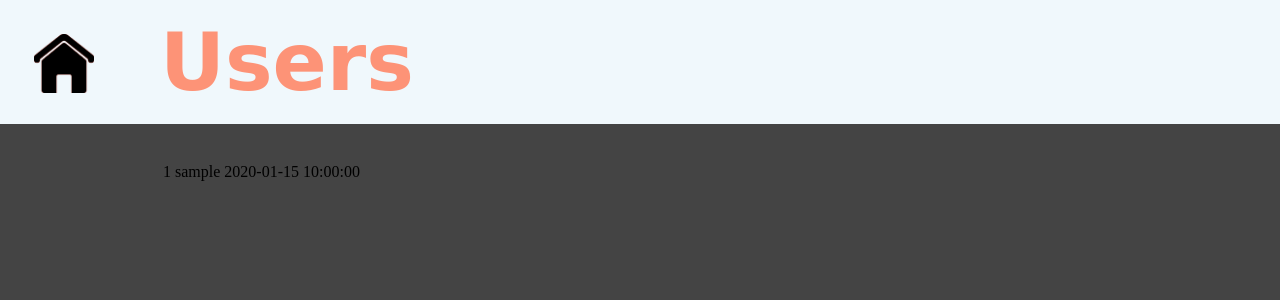
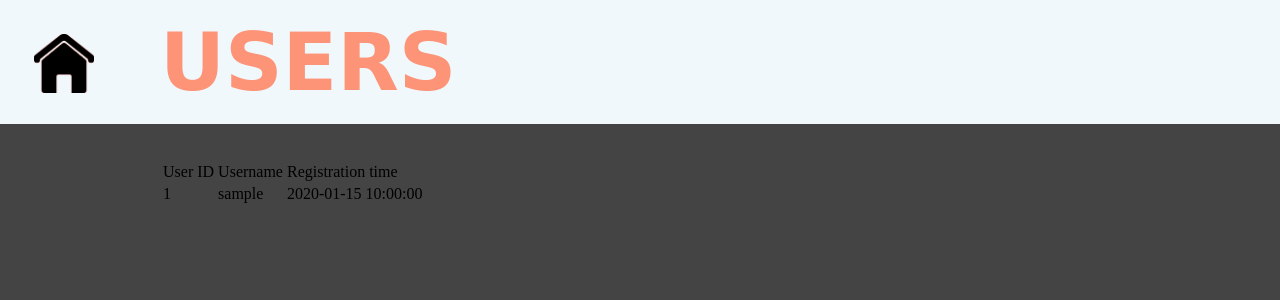
Before and after one commit to jonatanUri/AskMate, a Flask app: template templates/all_users.html in a window 1280 px wide. Shown: the top 300 px of the page. Run offline with Flask 2, Linux system fonts and the light colour scheme; the template is opened without the code that fills it: most values are stand-ins (such as "Sample title", 1, 10 or a date in 2020).

Commit message:
made the look of the html to match the other pages

```diff
--- a/templates/all_users.html
+++ b/templates/all_users.html
@@ -3,12 +3,16 @@
 <link rel="stylesheet" href="/static/style.css">
     <head>
         <meta charset="UTF-8">
-        <title>All users</title>
-        <div class="header"> <a href="/"><img src="/static/images/home_button.png" class="home-button"></a><h1>Users</h1></div>
+        <title>Users</title>
+        <div class="header"> <a href="/"><img src="/static/images/home_button.png" class="home-button"></a><h1>USERS</h1></div>
     </head>
     <body>
         <table>
-
+            <tr>
+                <td>User ID</td>
+                <td>Username</td>
+                <td>Registration time</td>
+            </tr>
             {%  for user in user_data %}
                 <tr>
                     <td>{{ user.id }}</td>
--- a/templates/index.html
+++ b/templates/index.html
@@ -7,7 +7,7 @@
     <div class="header"> <a href="/"><img src="/static/images/home_button.png" class="home-button"></a><h1>WELKOM!</h1></div>
 </head>
 <body>
-    <a href="/all_users">list all users</a>
+    <a href="/all_users" class="btn">list all users</a>
     <a href="/new-question" class="btn">ASK A QUESTION!</a>
     {% for i in questions_dict %}
     <p><a href="question/{{ i['id'] }}" class="question-title"><h3>{{ i['title'] }}</h3></a></p>
```
